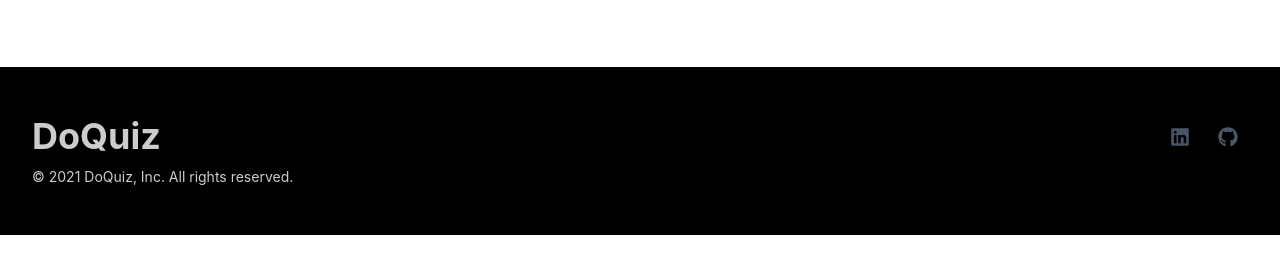
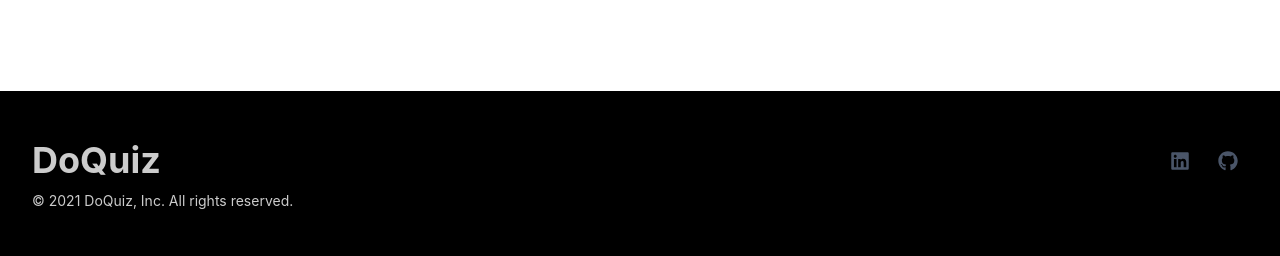
Before and after one commit to Shivambhardwaj18/QuiZFrontend, a React (Create React App) app: page / in a window 1280 px wide. Shown: the part 998-1254 px from the top of the page. Before the commit the page ends 1233 px from the top, so only its background shows below. Built offline with nearby package versions, Linux system fonts and the light colour scheme.

Commit message:
Home page done :anchor:

```diff
--- a/src/components/Footer.js
+++ b/src/components/Footer.js
@@ -25,6 +25,7 @@ const SocialMediaLinks = (props) => (
 );
 const Footer = () => (
   <Box
+    mt="10"
     as="footer"
     role="contentinfo"
     mx="auto"
```
